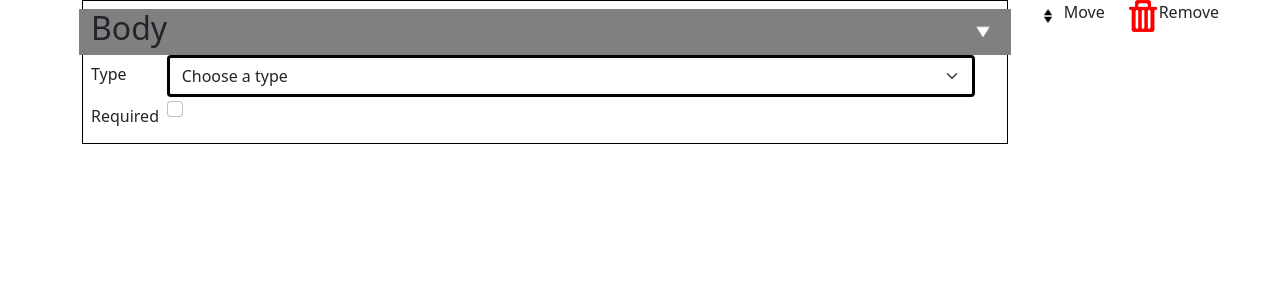
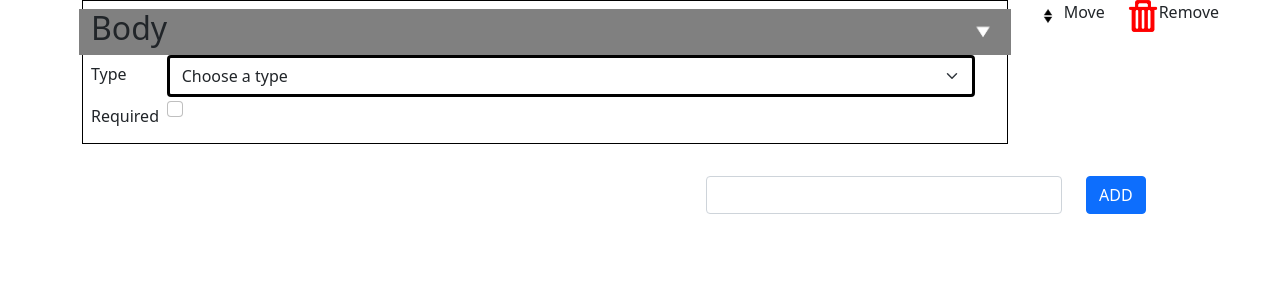
Before and after one commit to digimakergo/contenttype-designer, a React (Create React App) app in the folder client/: page / in a window 1280 px wide. Shown: the top 300 px of the page. Built offline with nearby package versions, Linux system fonts and the light colour scheme.

Commit message:
app.tsx lost som changes so i re-implemented them

```diff
--- a/client/src/App.tsx
+++ b/client/src/App.tsx
@@ -6,18 +6,17 @@ import { HTML5Backend } from 'react-dnd-html5-backend';
 import update from 'immutability-helper';
 import Field from './components/Field';
 import DragNDropComponent from './components/DragNDropComponent';
+import DropDownContentTypes from './components/DropDownContentTypes';
 
 
 
 
 function App() {
 
-
-
   const [list, setList] = useState([
     {
-      id: 1,
-      fieldname: "Body",
+      identifier: "body",
+      name: "Body",
       type: "",
       required: false,
       parameters: {},
@@ -52,11 +51,16 @@ function App() {
   }
 
 
-  const addContent = (values:any) => {
-    const id=
-     setList([...list, values]);
-
-
+  const addContent = (value:string) => {
+    const contentObj = {
+      identifier: value.toLowerCase().replaceAll(" ","_"),
+      type: "",
+      name: value,
+      required: false,
+      parameters: {},
+    }
+      setList([...list, contentObj]);
+      console.log(value);
   }
   const deleteElement=(index:number)=>{
     const newlist=(list.filter((any:any)=>any.index !=index))
@@ -69,14 +73,14 @@ function App() {
 
         <DndProvider backend={HTML5Backend}>
         {list.map((field:any, index:number) => (
-
-              <DragNDropComponent key={field.id} index={index} id={field.id} fieldname={field.fieldname} moveItem={moveItem}>
+              <DragNDropComponent key={field.id} index={index} identifier={field.identifier} fieldname={field.name} moveItem={moveItem}>
                 <Field field={field}/>
               </DragNDropComponent>
-
           ))}
 
         </DndProvider>
+
+        <DropDownContentTypes onClick={addContent}/>
 
 
       </Form>
```
